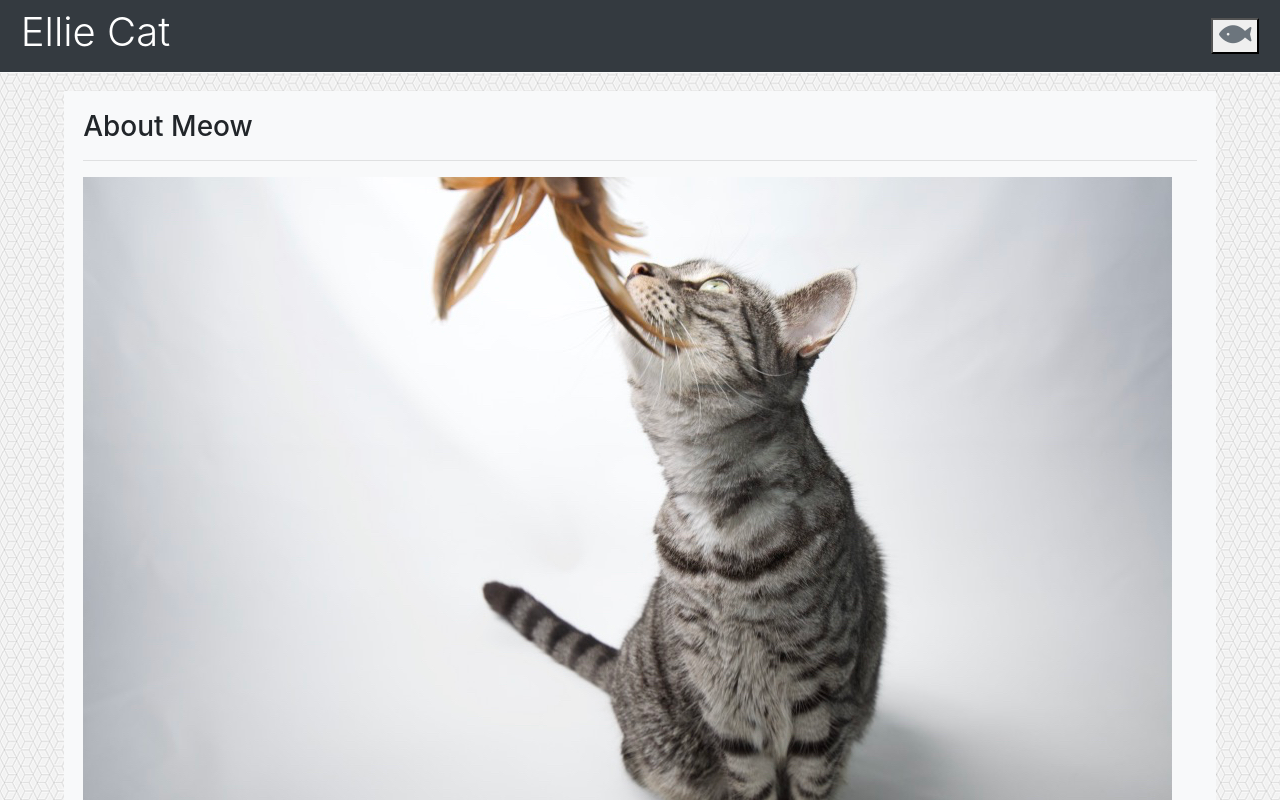
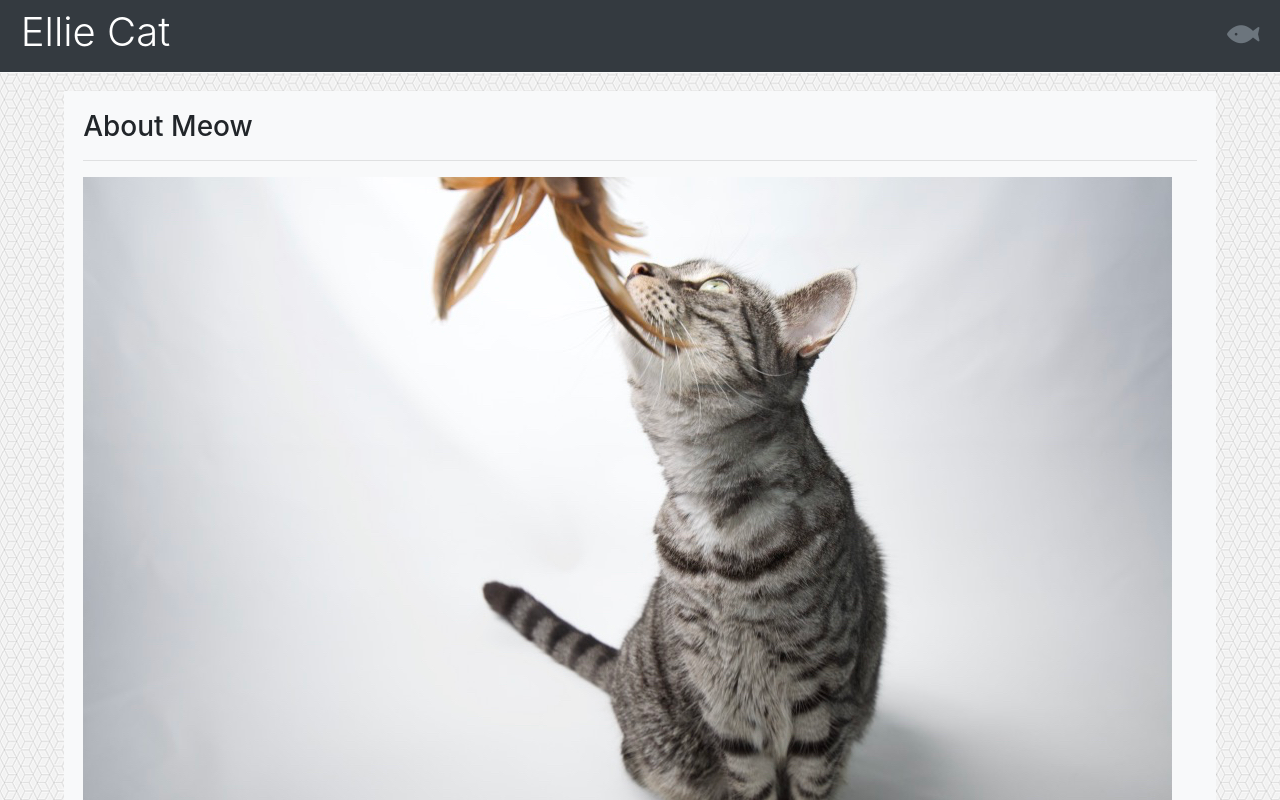
Before and after one commit to imi-tating/imi-tating.github.io, a plain HTML site: page index.html in a window 1280 px wide. Shown: the top 800 px of the page. Drawn offline with nearby package versions, Linux system fonts and the light colour scheme.

Commit message:
removed html button element

```diff
--- a/index.html
+++ b/index.html
@@ -25,9 +25,7 @@
   <nav class="navbar navbar-dark bg-dark border-bottom border-light fixed-top">
     <h1 id="title" class="text-white display-4">Ellie Cat</h1>
     <div class="dropdown">
-      <button id="dropdownMenu" type="button" name="button" class="dropdown-btn" data-toggle="dropdown" aria-haspopup="true" aria-expanded="false">
-        <i class="fas fa-fish fa-flip-horizontal text-muted" ></i>
-      </button>
+      <i id="dropdownMenu" class=" dropdown-btn fas fa-fish fa-flip-horizontal text-muted" data-toggle="dropdown" aria-haspopup="true" aria-expanded="false"></i>
       <div class="dropdown-menu dropdown-menu-right" aria-labelledby="dropdownMenu">
         <a class="dropdown-item" href="games.html">Games</a>
         <a class="dropdown-item" href="contact.html">Contact</a>
```
